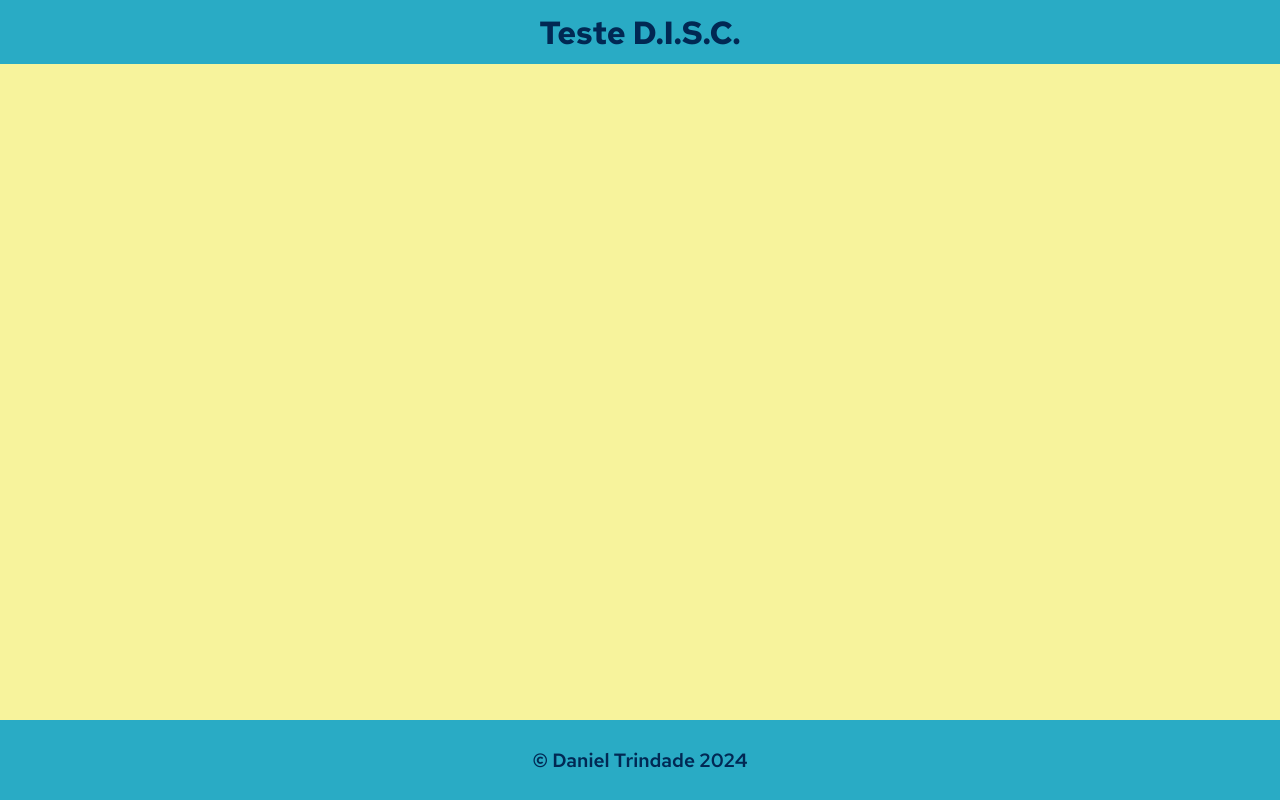
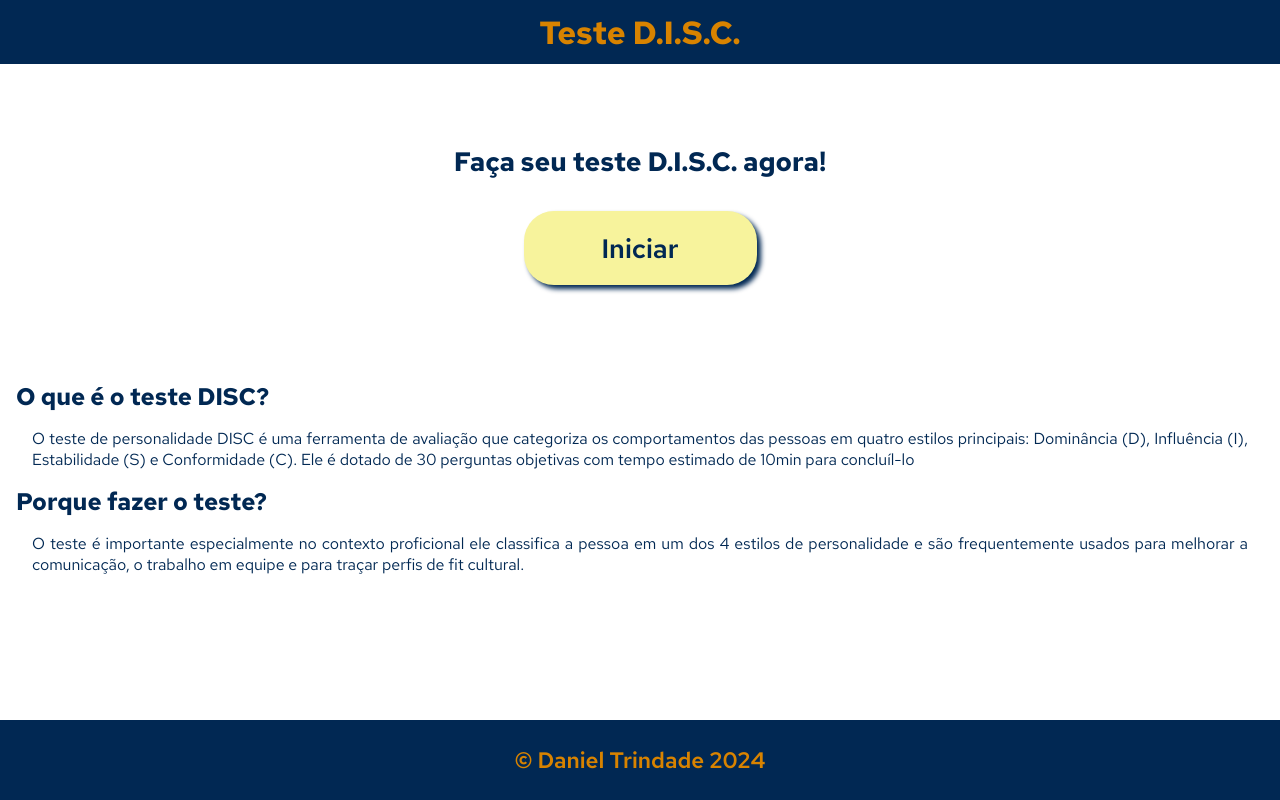
Before and after one commit to daniel-trindade/DISC-TEST, an Angular app: page / in a window 1280 px wide. Built offline with nearby package versions, Linux system fonts and the light colour scheme.

Commit message:
homepage finished

```diff
--- /dev/null
+++ b/src/app/components/button/button.component.html
@@ -0,0 +1,3 @@
+<button class="btn">
+  Iniciar
+</button>
--- /dev/null
+++ b/src/app/components/button/button.component.scss
@@ -0,0 +1,11 @@
+.btn{
+  width: 233px;
+  height: 74px;
+  border-radius: 30px;
+  font-size: 20pt;
+  font-weight: 600;
+  background-color: #F7F39C;
+  color: #012853;
+  border: none;
+  box-shadow: 4px 4px 5px #012853;
+}
--- a/src/app/components/footer/footer.component.scss
+++ b/src/app/components/footer/footer.component.scss
@@ -1,8 +1,7 @@
 .footer-container{
   width: 100%;
   height: 10vh;
-  color: #012853;
-  background-color: #29abc5;
+  background-color: #012853;
   display: flex;
   align-items: center;
   justify-content: center;
@@ -10,8 +9,8 @@
   p{
     a{
       text-decoration: none;
-      color: #012853;
-      font-size: 1.2em;
+      color: #d88300;
+      font-size: 1.4em;
       font-weight: 600;
     }
   }
--- a/src/app/components/nav-bar/nav-bar.component.scss
+++ b/src/app/components/nav-bar/nav-bar.component.scss
@@ -1,8 +1,8 @@
 .nav-bar{
   height: 8vh;
   width: 100%;
-  color: #012853;
-  background-color: #29abc5;
+  color: #d88300;
+  background-color: #012853;
   display: flex;
   align-items: center;
   justify-content: center;
--- a/src/app/pages/home-page/home-page.component.html
+++ b/src/app/pages/home-page/home-page.component.html
@@ -1,4 +1,16 @@
 <div class="homeContainer">
-
-
+  <div class="header">
+    <h1>Faça seu teste D.I.S.C. agora!</h1>
+    <app-button></app-button>
+  </div>
+  <div class="body">
+    <h2>O que é o teste DISC?</h2>
+    <p>
+      O teste de personalidade DISC é uma ferramenta de avaliação que categoriza os comportamentos das pessoas em quatro estilos principais: Dominância (D), Influência (I), Estabilidade (S) e Conformidade (C). Ele é dotado de 30 perguntas objetivas com tempo estimado de 10min para concluíl-lo
+    </p>
+    <h2>Porque fazer o teste?</h2>
+    <p>
+      O teste é importante especialmente no contexto proficional ele classifica a pessoa em um dos 4 estilos de personalidade e são frequentemente usados para melhorar a comunicação, o trabalho em equipe e para traçar perfis de fit cultural.
+    </p>
+  </div>
 </div>
--- a/src/app/pages/home-page/home-page.component.scss
+++ b/src/app/pages/home-page/home-page.component.scss
@@ -1,5 +1,36 @@
-.homeContainer{
+.homeContainer {
   width: 100%;
   height: 82vh;
-  background-color: #f7f39c;
+  display: flex;
+  flex-direction: column;
+  align-items: center;
+  background-color: #fff;
 }
+
+.header {
+  width: 100%;
+  display: flex;
+  flex-direction: column;
+  align-items: center;
+
+  h1 {
+    font-size: 20pt;
+    margin: 5rem 0 2rem 0;
+    color: #012853;
+  }
+}
+
+.body{
+  margin-top: 5rem;
+  padding: 1rem;
+
+  h2 {
+    color: #012853;
+  }
+
+  p {
+    padding: 1rem;
+    text-align: justify;
+    color: #012853;
+  }
+}
--- a/src/app/pages/home-page/home-page.component.ts
+++ b/src/app/pages/home-page/home-page.component.ts
@@ -1,10 +1,11 @@
 import { Component } from '@angular/core';
 import { NavBarComponent } from "../../components/nav-bar/nav-bar.component";
+import { ButtonComponent } from "../../components/button/button.component";
 
 @Component({
   selector: 'app-home-page',
   standalone: true,
-  imports: [NavBarComponent],
+  imports: [NavBarComponent, ButtonComponent],
   templateUrl: './home-page.component.html',
   styleUrl: './home-page.component.scss'
 })
```
Also changed, not shown: src/app/components/button/button.component.ts (added, +12 -0 lines), 1 other file (tests, documents, lock files or other folders).
